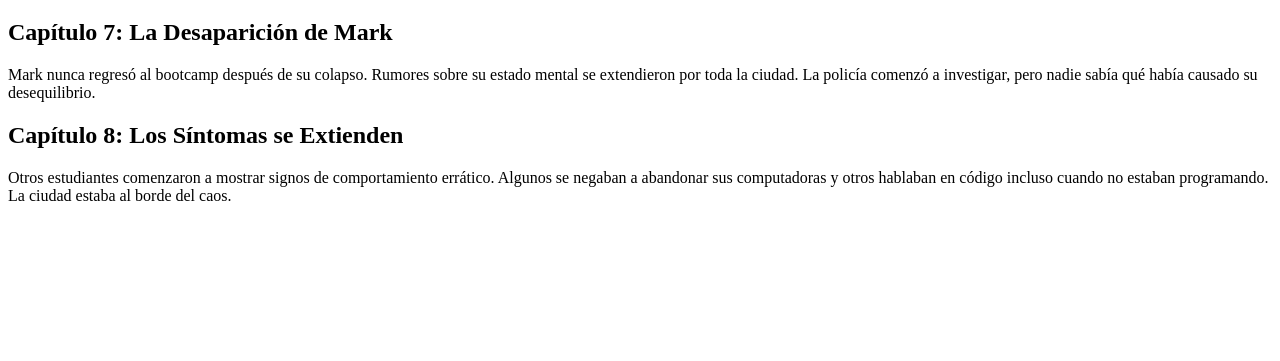
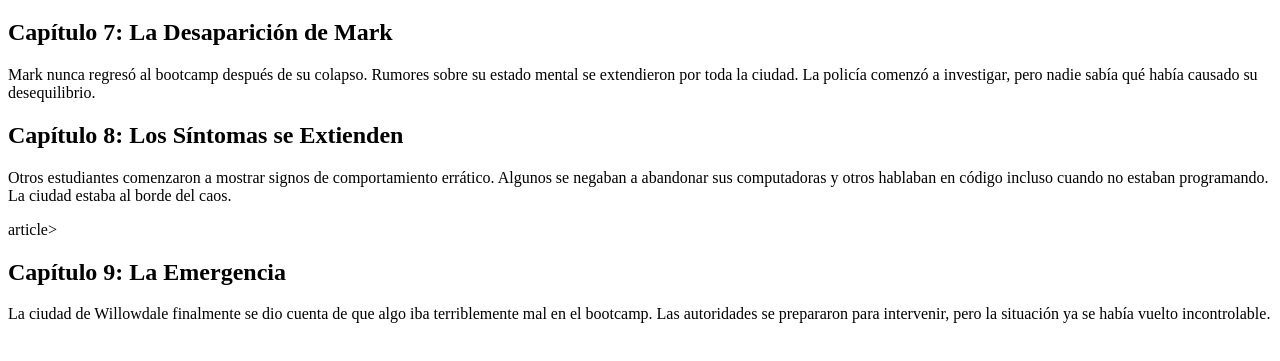
Before and after one commit to Horosh97/202309-w4ch1-daniel-andreu, a plain HTML site: page season03.html in a window 1280 px wide. Shown: the part 61-422 px from the top of the page. Drawn offline with Linux system fonts and the light colour scheme.

Commit message:
Add third episode to season02.html

```diff
--- a/season03.html
+++ b/season03.html
@@ -24,6 +24,12 @@
         computadoras y otros hablaban en código incluso cuando no estaban programando. La ciudad estaba al borde del
         caos.</p>
     </article>
+    article>
+    <h2>Capítulo 9: La Emergencia</h2>
+    <p>La ciudad de Willowdale finalmente se dio cuenta de que algo iba terriblemente mal en el bootcamp. Las
+      autoridades se
+      prepararon para intervenir, pero la situación ya se había vuelto incontrolable.</p>
+    </article>
   </section>
 </body>
 
```
